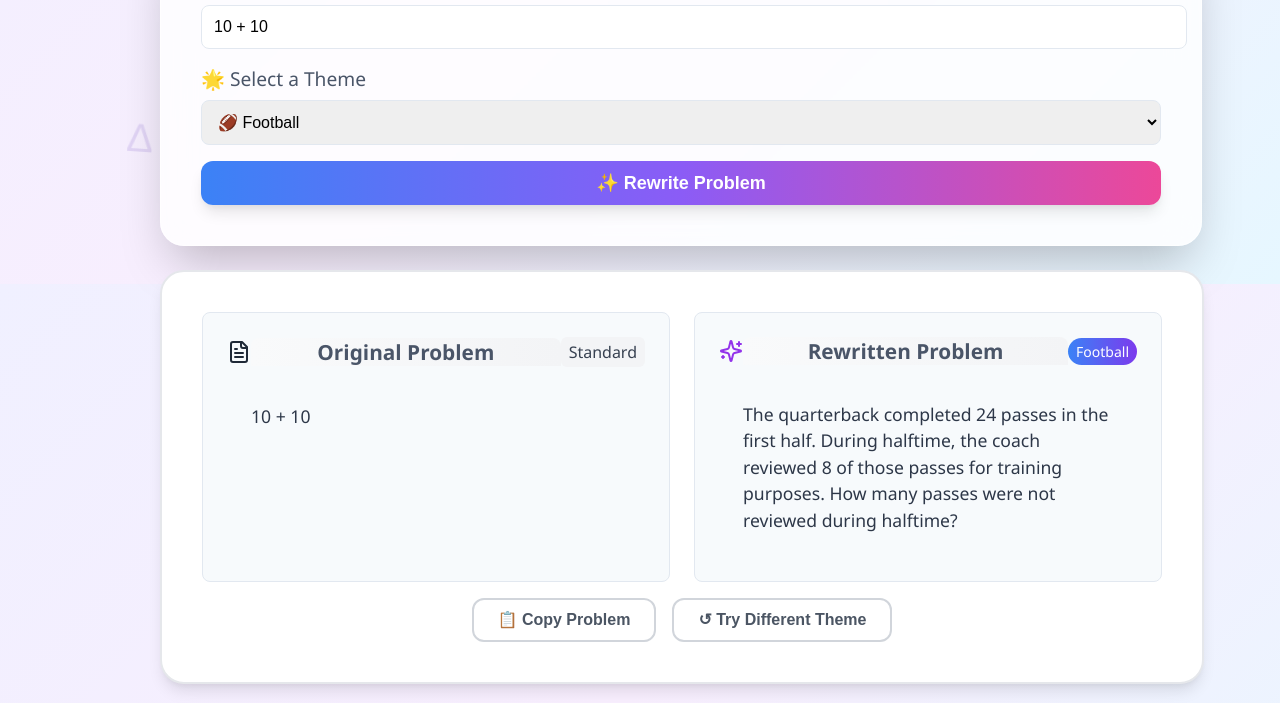
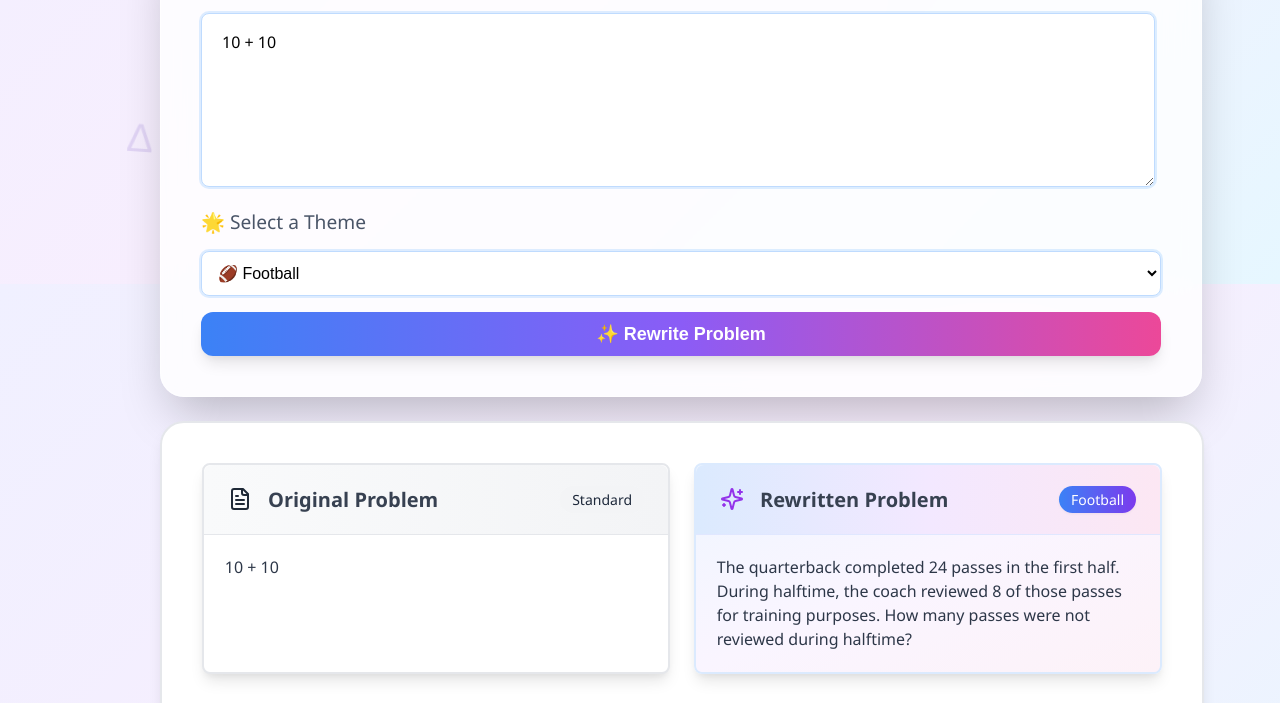
Before and after one commit to hackathon-Team18/Front-end-Last-edit, a plain HTML site: page index.html in a window 1280 px wide. Shown: the part 516-1219 px from the top of the page. Drawn offline with Linux system fonts and the light colour scheme.

Commit message:
Editing cards

```diff
--- a/index.html
+++ b/index.html
@@ -34,7 +34,8 @@
         <div class="input-container">
             <div class="input-group">
                 <label for="math-input">📝 Original Math Problem</label>
-                <input type="text" id="math-input" placeholder="Paste your math word problem here... (e.g., 'Sarah has 24 apples. She gives 8 apples to her friend. How many apples does she have left?')" value="">
+                <textarea type="text" id="math-input" placeholder="Paste your math word problem here... (e.g., 'Sarah has 24 apples. She gives 8 apples to her friend. How many apples does she have left?')" value=""></textarea>
+                <!-- <input type="text" id="math-input" placeholder="Paste your math word problem here... (e.g., 'Sarah has 24 apples. She gives 8 apples to her friend. How many apples does she have left?')" value=""> -->
             </div>
             <div class="input-group">
                 <label for="theme">🌟 Select a Theme</label>
@@ -74,8 +75,8 @@
                 </div>
             </div>
             <div class="action-buttons" id="action-buttons">
-                <button id="copy-btn" class="action-btn">📋 Copy Problem</button>
-                <button id="try-again-btn" class="action-btn">↺ Try Different Theme</button>
+                <button id="copy-btn" class="action-btn"><svg xmlns="http://www.w3.org/2000/svg" width="24" height="24" viewBox="0 0 24 24" fill="none" stroke="currentColor" stroke-width="2" stroke-linecap="round" stroke-linejoin="round" class="lucide lucide-copy w-5 h-5 btn-logo" data-lov-id="src/components/ResultPanel.tsx:111:14" data-lov-name="Copy" data-component-path="src/components/ResultPanel.tsx" data-component-line="111" data-component-file="ResultPanel.tsx" data-component-name="Copy" data-component-content="%7B%22className%22%3A%22w-5%20h-5%22%7D"><rect width="14" height="14" x="8" y="8" rx="2" ry="2"></rect><path d="M4 16c-1.1 0-2-.9-2-2V4c0-1.1.9-2 2-2h10c1.1 0 2 .9 2 2"></path></svg> Copy Problem</button>
+                <button id="try-again-btn" class="action-btn"><svg xmlns="http://www.w3.org/2000/svg" width="24" height="24" viewBox="0 0 24 24" fill="none" stroke="currentColor" stroke-width="2" stroke-linecap="round" stroke-linejoin="round" class="lucide lucide-refresh-cw w-5 h-5 btn-logo" data-lov-id="src/components/ResultPanel.tsx:122:10" data-lov-name="RefreshCw" data-component-path="src/components/ResultPanel.tsx" data-component-line="122" data-component-file="ResultPanel.tsx" data-component-name="RefreshCw" data-component-content="%7B%22className%22%3A%22w-5%20h-5%22%7D"><path d="M3 12a9 9 0 0 1 9-9 9.75 9.75 0 0 1 6.74 2.74L21 8"></path><path d="M21 3v5h-5"></path><path d="M21 12a9 9 0 0 1-9 9 9.75 9.75 0 0 1-6.74-2.74L3 16"></path><path d="M8 16H3v5"></path></svg>Try Different Theme</button>
             </div>
             <div id="success-message" class="success-message success-bounce">
                 <i class="fas fa-sparkles"></i>
@@ -86,7 +87,7 @@
     </main>
 
     <footer>
-        <p class="footer-main"><span class="bounce-emoji bounce-emoji-1">🎯</span> Transform learning with personalized math problems <span class="bounce-emoji bounce-emoji-3">🚀</span></p>
+        <p class="footer-main"><span class="bounce-emoji bounce-emoji-2">🎯</span> Transform learning with personalized math problems <span class="bounce-emoji bounce-emoji-3">🚀</span></p>
         <p class="footer-text">Making mathematics meaningful, one problem at a time</p>
     </footer>
 
--- a/styles.css
+++ b/styles.css
@@ -211,7 +211,7 @@ header {
     display: block;
     font-size: 1.2rem;
     color: #4a5568;
-    margin-bottom: 0.5rem;
+    margin-bottom: 1rem;
     font-weight: 500;
 }
 
@@ -219,10 +219,26 @@ header {
 .input-group select {
     width: 100%;
     padding: 0.75rem;
-    border: 1px solid #e2e8f0;
     border-radius: 8px;
     font-size: 1rem;
-    transition: border-color 0.3s;
+    transition: all 0.3s ease;
+    border: 1px solid #bfdbfe;
+    background-color: #ffffff;
+    box-shadow: 0 0 0 2px rgba(147, 197, 253, 0.3);
+}
+
+.input-group textarea {
+  width: 95%;
+  min-height: 140px;
+  padding: 1rem 1.25rem;
+  font-size: 1rem;
+  line-height: 1.6;
+  border: 1px solid #bfdbfe;
+  border-radius: 8px;
+  background-color: #ffffff;
+  box-shadow: 0 0 0 2px rgba(147, 197, 253, 0.3);
+  transition: all 0.3s ease;
+  font-family: 'Segoe UI', sans-serif;
 }
 
 .input-group input:focus,
@@ -267,7 +283,7 @@ header {
 .results {
     display: flex;
     gap: 1.5rem;
-    margin-bottom: 1rem;
+    margin-bottom: 2rem;
 }
 
 .result-box {
@@ -279,32 +295,28 @@ header {
     transition: transform 0.3s;
 }
 
-.result-box .original{
+.result-box.original{
   display: flex;
   flex-direction: column;
   width: 100%;
-  border: 2px solid #e5e7eb; /* gray-200 */
+  border: 2px solid #e5e7eb;
   border-radius: 8px;
   background-color: white;
   box-shadow: 0 10px 15px -3px rgba(0, 0, 0, 0.1), 0 4px 6px -2px rgba(0, 0, 0, 0.05);
   transition: all 0.3s ease;
   animation: slide-in-left 0.6s ease-out;
+  padding: 0;
 }
 
-/* Header */
-.result-box .original .result-header {
-  padding: 1rem 1.5rem 1rem 1.5rem;
-  background: linear-gradient(to right, #f9fafb, #f3f4f6); /* gray-50 to gray-100 */
-  border-radius: 8px 8px 0 0;
-}
-
-.result-box .original h2 {
+.result-box.original h2 {
   font-size: 1.25rem;
   color: #374151;
   font-weight: 600;
   display: flex;
   align-items: center;
-  gap: 0.75rem;
+  gap: 0.5rem;
+  padding-left: 1rem;
+  margin: 0;
 }
 
 
@@ -314,11 +326,8 @@ header {
   font-size: 1rem;
 }
 
+
 .result-box:hover {
-    transform: translateY(-5px);
-}
-
-.result-box .original:hover {
   box-shadow: 0 20px 25px -5px rgba(0, 0, 0, 0.1), 0 10px 10px -5px rgba(0, 0, 0, 0.04);
   transform: scale(1.02);
 }
@@ -326,7 +335,6 @@ header {
 .result-header {
     display: flex;
     align-items: center;
-    margin-bottom: 0.75rem;
 }
 
 .result-header i {
@@ -338,57 +346,78 @@ header {
     font-size: 1.3rem;
     color: #4a5568;
     margin: 0;
-    background: linear-gradient(to right, #f9fafb, #f3f4f6);
+    /* background: linear-gradient(to right, #f9fafb, #f3f4f6); */
+    padding-left: 1rem;
     flex-grow: 1;
     font-weight: 600;
-    /* padding: 1rem 1.5rem 1rem 1.5rem; */
     border-radius: 8px 8px 0 0;
 }
 
+/* Header */
+.result-box.original .result-header {
+    display: flex;
+    align-items: center;
+    justify-content: space-between;
+    padding: 1.3rem 1.5rem 1.3rem 1.5rem;
+    background: linear-gradient(to right, #f9fafb, #f3f4f6);
+    border-radius: 8px 8px 0 0;
+    border-bottom: 1px solid #e5e7eb;
+}
+
 .tag {
-  font-weight: 500;
-  padding: 0.25rem 0.5rem;
-  background-color: #f3f4f6;
-  color: #374151;
-  border-radius: 0.375rem;
+    font-size: 0.875rem;
+    font-weight: 500;
+    padding: 0.25rem 0.5rem;
+    background-color: #f3f4f6;
+    color: #1e293b;
+    padding: 0.25rem 0.75rem;
+    border-radius: 0.375rem;
+    border-radius: 9999px;
 }
 
 .result-text {
-    font-size: 1.1rem;
+    font-size: 1rem;
     color: #2d3748;
     margin: 0;
     text-align: left;
     line-height: 1.5;
-    padding: 1.5rem
+    padding: 1.3rem
 }
 
-.result-box .rewritten {
+.result-box.rewritten {
     border: 2px solid #dbeafe;
     background: linear-gradient(to bottom right, #eff6ff, #faf5ff, #fdf2f8);
     border-radius: 8px;
     box-shadow: 0 10px 15px -3px rgba(0, 0, 0, 0.1), 0 4px 6px -2px rgba(0, 0, 0, 0.05);
     transition: all 0.3s ease;
+    padding: 0;
     animation: slide-in-right 0.6s ease-out;
 }
 
-.result-box .rewritten:hover {
+.result-box.rewritten:hover {
   box-shadow: 0 20px 25px -5px rgba(0, 0, 0, 0.1), 0 10px 10px -5px rgba(0, 0, 0, 0.04);
   transform: scale(1.02);
 }
 
-.result-box .rewritten .result-header {
-    padding: 1rem 1.5rem 1rem 1.5rem;
+.result-box.rewritten .result-header {
+    display: flex;
+    align-items: center;
+    justify-content: space-between;
+    padding: 1.3rem 1.5rem 1.3rem 1.5rem;
     border-radius: 8px 8px 0 0;
-    background: linear-gradient(to right, #dbeafe, #e879f9, #fce7f3);
+    /* background: linear-gradient(to right, #dbeafe, #e879f9, #fce7f3);*/
+    background: linear-gradient(to right, #dbeafe, #f3e8ff, #fce7f3);
+    border-bottom: 1px solid #e0e7ff;
 }
 
-.result-box .rewritten h2 {
+.result-box.rewritten h2 {
     font-size: 1.25rem;
     color: #374151;
     font-weight: 600;
     display: flex;
     align-items: center;
-    gap: 0.75rem;
+    gap: 0.5rem;
+    margin: 0;
 }
 
 .svg{
@@ -398,19 +427,21 @@ header {
 .theme-badge {
   font-size: 0.875rem;
   font-weight: 500;
-  padding: 0.25rem 0.5rem;
+  padding: 0.25rem 0.75rem;
   background: linear-gradient(to right, #3b82f6, #7c3aed); /* blue-500 to purple-600 */
   color: white;
   border-radius: 1rem;
   display: flex;
   align-items: center;
-  gap: 0.25rem;
+  gap: 0.5rem;
+  box-shadow: 0 1px 3px rgba(0, 0, 0, 0.05);
 }
 
 .action-buttons {
     display: flex;
     gap: 1rem;
     justify-content: center;
+    color: #000;
 }
 
 .action-btn {
@@ -420,7 +451,6 @@ header {
     font-size: 1rem;
     font-weight: 600;
     line-height: 1.5rem;
-    color: rgb(75, 85, 99);
     background-color: transparent;
     border: 2px solid rgb(209, 213, 219);
     border-radius: 0.75rem;
@@ -434,12 +464,25 @@ header {
     transform: scale(1.05);
     box-shadow: 0 10px 15px -3px rgba(0, 0, 0, 0.1), 0 4px 6px -2px rgba(0, 0, 0, 0.05);
 }
+#copy-btn {
+    display: flex;
+    align-items: center;
+    gap: 0.5rem;
+}
+
+.btn-logo {
+    width: 1rem;
+    height: 1rem;
+}
 
 #try-again-btn {
-    color: rgb(75, 85, 99);
+    color: #000;
     background-color: transparent;
     border: 2px solid rgb(209, 213, 219); /* border-2 border-gray-300 */
     border-radius: 0.75rem;
+    display: flex;
+    align-items: center;
+    gap: 0.5rem;
 }
 
 #try-again-btn:hover {
@@ -845,6 +888,8 @@ footer {
 .bounce-emoji {
   display: inline-block;
   animation: bounce 2s ease-in-out infinite;
+  font-size: 1.125rem;
+  line-height: 1.75rem;
 }
 
 .bounce-emoji-1 {
```
